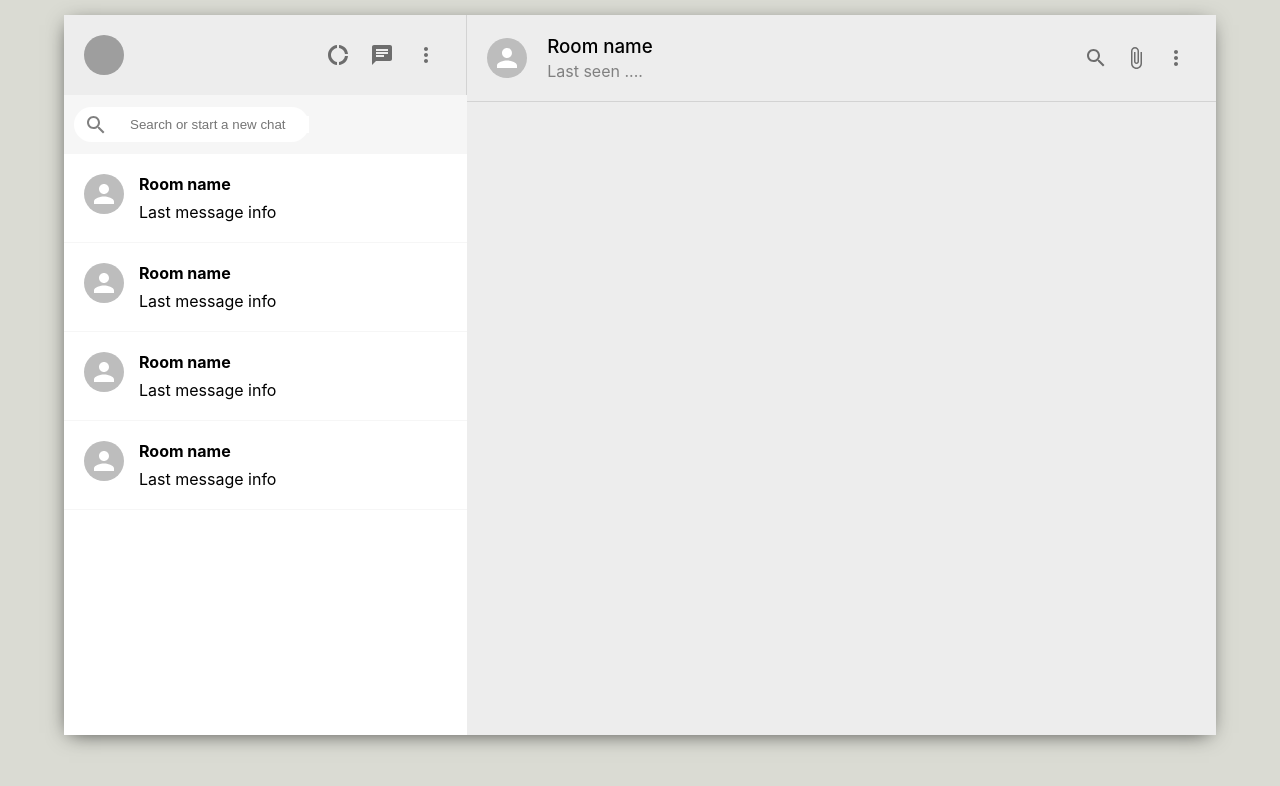
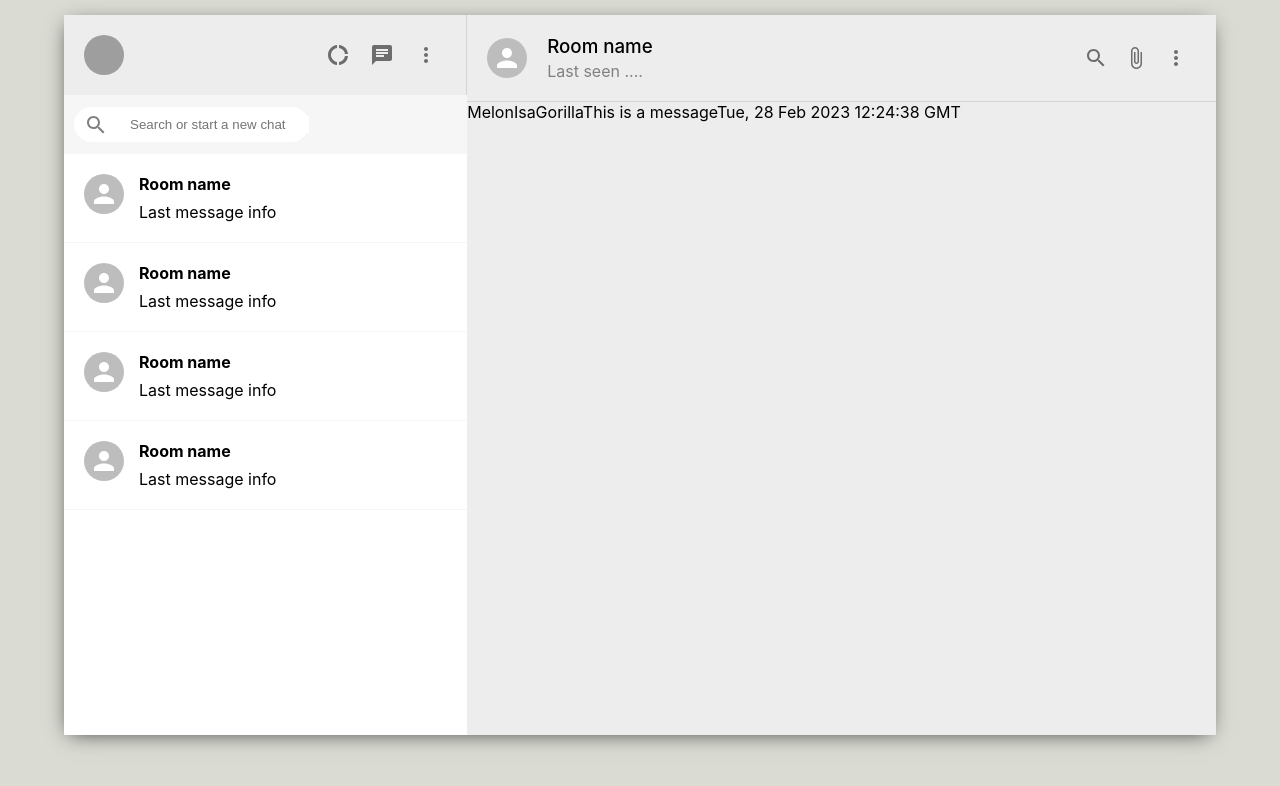
Before and after one commit to ortizfram/Whatsapp-Clone-MERN-stack, a React (Create React App) app: page / in a window 1280 px wide. Shown: the top 786 px of the page. Built offline with nearby package versions, Linux system fonts and the light colour scheme; grey boxes are pictures that could not be loaded.

Commit message:
chat__body js

```diff
--- a/src/Chat.js
+++ b/src/Chat.js
@@ -26,6 +26,17 @@ function Chat() {
           </IconButton>
         </div>
       </div>
+
+      <div className="chat__body">
+        <p>
+          <span className='chat__name'>MelonIsaGorilla</span>
+
+          This is a message
+
+          <span className='chat__Timestamp'>
+            {new Date().toUTCString()}</span>
+        </p>
+      </div>
     </div>
   );
 }
```
